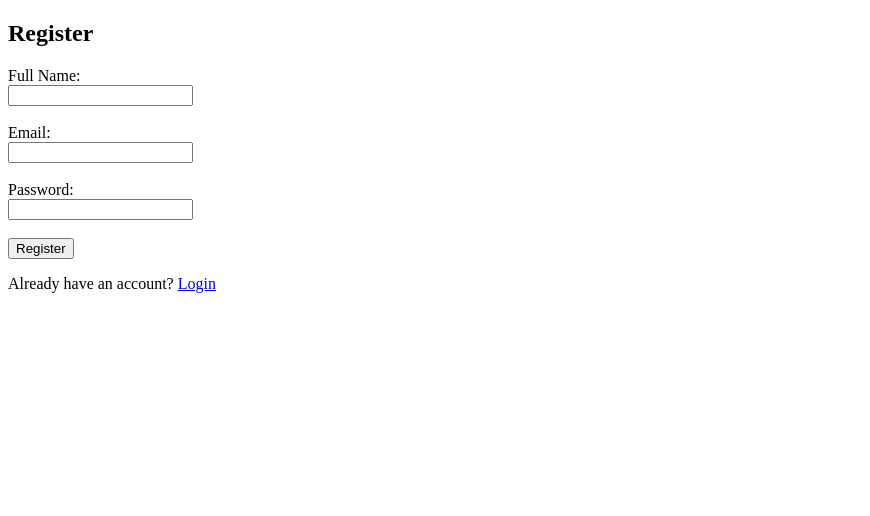
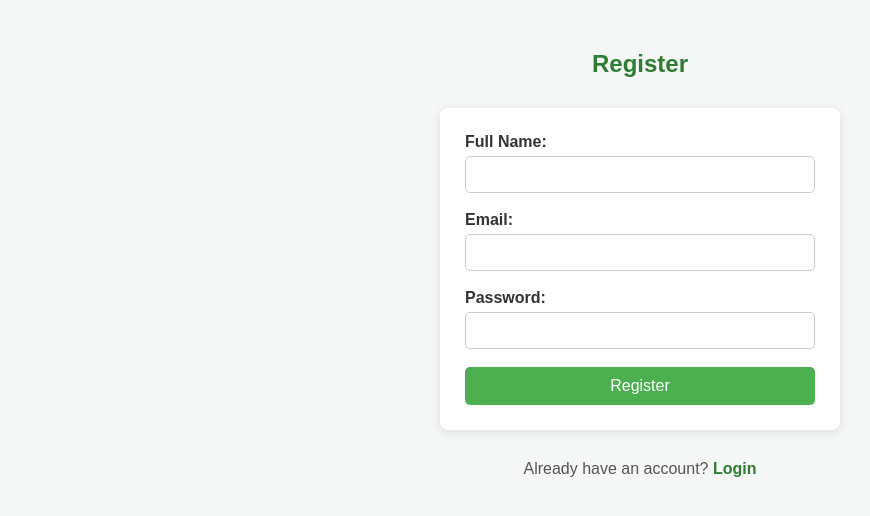
Before and after one commit to riyaz9398/smart-placement-tracker, a Flask app: page /register in a window 1280 px wide. Shown: the top 516 px of the page, without its empty margins (0-870 px from the left). Run offline with Flask 3, Linux system fonts and the light colour scheme; parts of the project's set-up code (start-up, migrations or seed data) failed here and were passed over.

Commit message:
Add styling to placement tracker pages

```diff
--- /dev/null
+++ b/static/register.css
@@ -0,0 +1,70 @@
+body {
+    font-family: Arial, sans-serif;
+    background-color: #f4f7f5;
+    margin: 0;
+    padding: 0;
+}
+
+h2 {
+    text-align: center;
+    color: #2e7d32;
+    margin-top: 50px;
+}
+
+form {
+    width: 350px;
+    margin: 30px auto;
+    padding: 25px;
+    background-color: white;
+    border-radius: 8px;
+    box-shadow: 0 2px 10px rgba(0, 0, 0, 0.1);
+}
+
+label {
+    font-weight: bold;
+    color: #333;
+}
+
+input {
+    width: 100%;
+    padding: 10px;
+    margin-top: 5px;
+    border: 1px solid #ccc;
+    border-radius: 5px;
+    box-sizing: border-box;
+}
+
+input:focus {
+    border-color: #4caf50;
+    outline: none;
+}
+
+button {
+    width: 100%;
+    padding: 10px;
+    background-color: #4caf50;
+    color: white;
+    border: none;
+    border-radius: 5px;
+    cursor: pointer;
+    font-size: 16px;
+}
+
+button:hover {
+    background-color: #388e3c;
+}
+
+p {
+    text-align: center;
+    color: #555;
+}
+
+a {
+    color: #2e7d32;
+    text-decoration: none;
+    font-weight: bold;
+}
+
+a:hover {
+    text-decoration: underline;
+}
--- a/templates/add-company.html
+++ b/templates/add-company.html
@@ -2,6 +2,7 @@
 <html>
 <head>
     <title>Add Company</title>
+    <link rel="stylesheet" href="static/add-company.css">
 </head>
 <body>
 
--- a/templates/dashboard.html
+++ b/templates/dashboard.html
@@ -2,6 +2,7 @@
 <html>
 <head>
     <title>Dashboard</title>
+    <link rel="stylesheet" href="static/dashboard.css">
 </head>
 <body>
 
--- a/templates/index.html
+++ b/templates/index.html
@@ -2,7 +2,7 @@
 <html>
 <head>
     <title>Smart Placement Tracker</title>
-    <link rel="stylesheet" href="static/style.css">
+    <link rel="stylesheet" href="static/indext.css">
 </head>
 <body>
 
--- a/templates/login.html
+++ b/templates/login.html
@@ -2,6 +2,7 @@
 <html>
 <head>
     <title>Login</title>
+    <link rel="stylesheet" href="static/login.css">
 </head>
 <body>
 
--- a/templates/register.html
+++ b/templates/register.html
@@ -2,6 +2,7 @@
 <html>
 <head>
     <title>Register</title>
+    <link rel="stylesheet" href="static/register.css">
 </head>
 <body>
 
```
Also changed, not shown: static/add-company.css (added, +57 -0 lines), static/dashboard.css (added, +51 -0 lines), static/indext.css (added, +27 -0 lines), static/login.css (added, +48 -0 lines).
